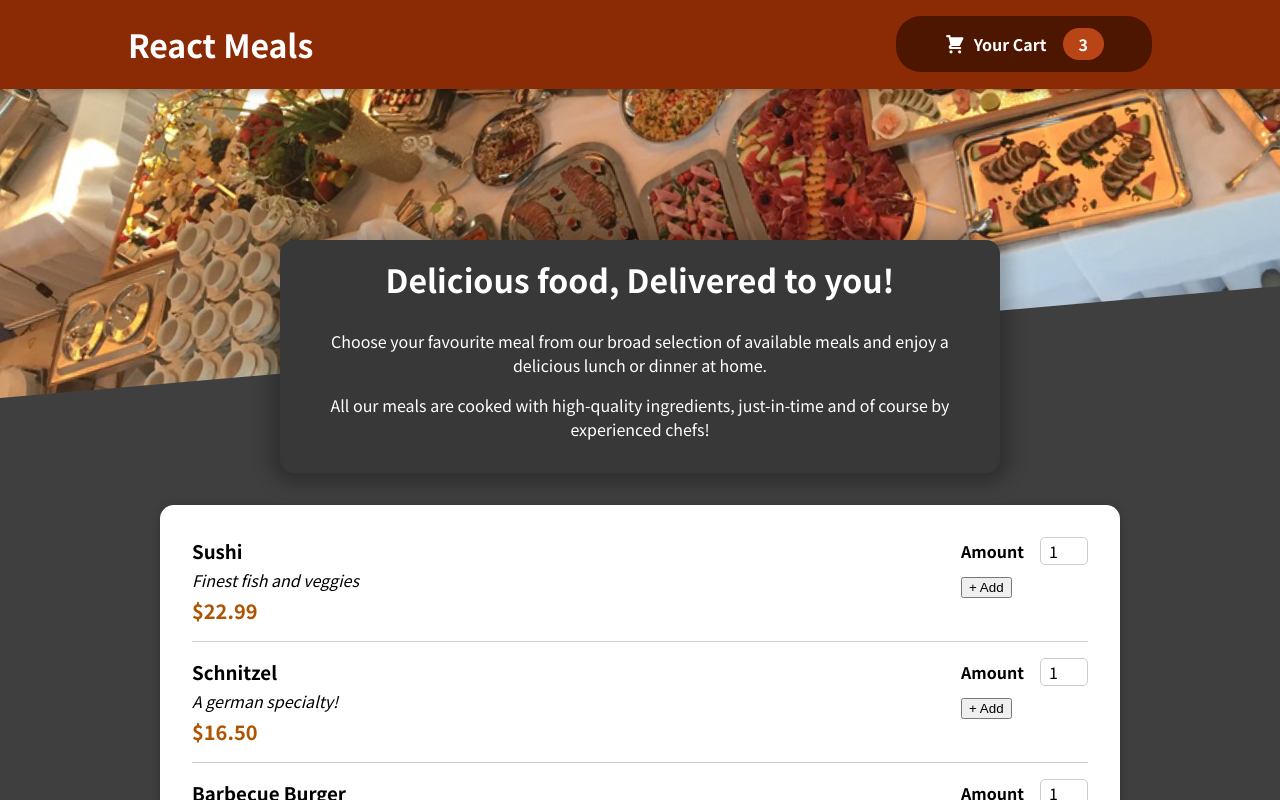
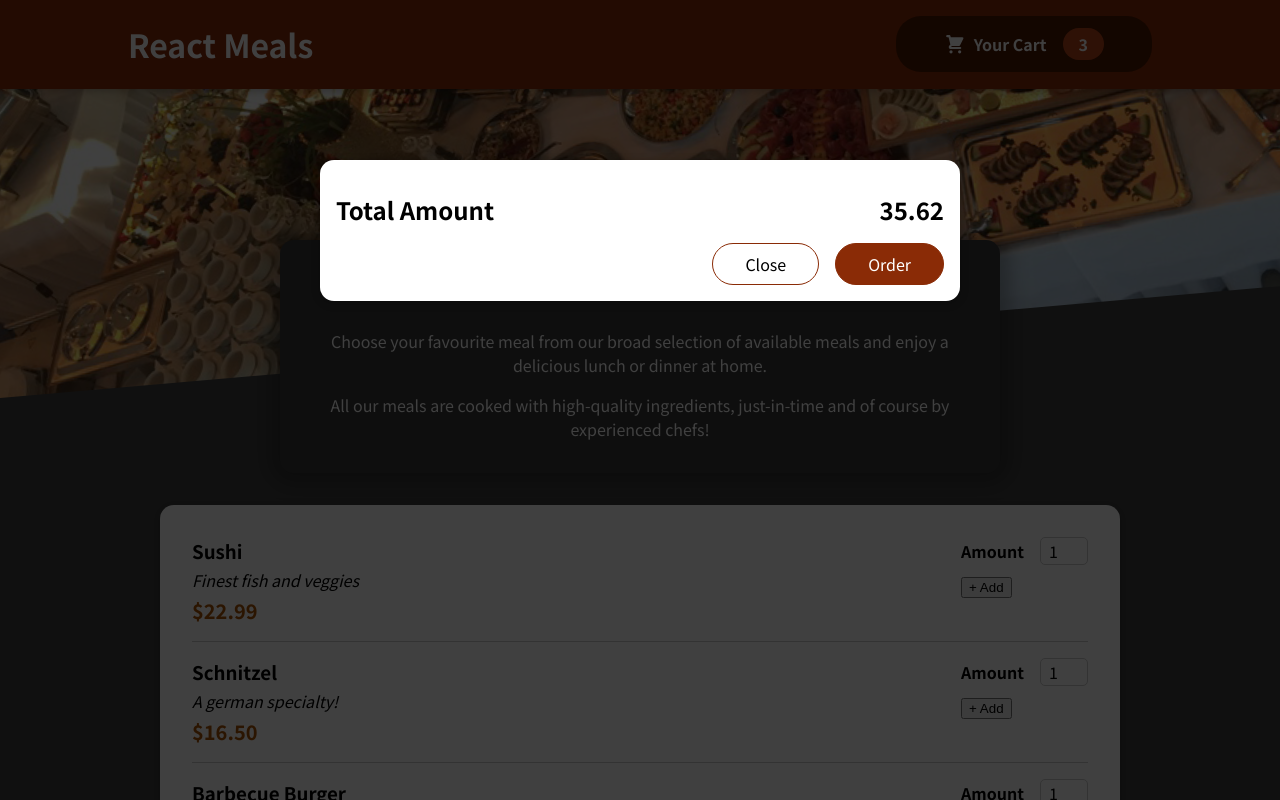
Before and after one commit to anshgandhi/reactjs-practice-projects, a React (Create React App) app in the folder food-ordering-app/: page / in a window 1280 px wide. Shown: the top 800 px of the page. Built offline with nearby package versions, Linux system fonts and the light colour scheme.

Commit message:
modal react portal

```diff
--- a/food-ordering-app/public/index.html
+++ b/food-ordering-app/public/index.html
@@ -28,6 +28,7 @@
   </head>
   <body>
     <noscript>You need to enable JavaScript to run this app.</noscript>
+    <div id="overlays"></div>
     <div id="root"></div>
     <!--
       This HTML file is a template.
--- a/food-ordering-app/src/App.js
+++ b/food-ordering-app/src/App.js
@@ -1,10 +1,12 @@
 import { Fragment } from "react";
 import Header from "./components/Layout/Header";
 import Meals from "./components/Meals/Meals";
+import Cart from "./components/Cart/Cart";
 
 function App() {
   return (
     <Fragment>
+      <Cart></Cart>
       <Header></Header>
       <Meals></Meals>
     </Fragment>
--- a/food-ordering-app/src/components/Cart/Cart.js
+++ b/food-ordering-app/src/components/Cart/Cart.js
@@ -1,4 +1,5 @@
 import classes from "./Cart.module.css";
+import Modal from "./../UI/Modal";
 
 const Cart = (props) => {
   const cartItem = [
@@ -11,17 +12,17 @@
   const cartItems = <ul className={classes["cart-items"]}>{cartItem}</ul>;
 
   return (
-    <div>
+    <Modal>
       {cartItems}
       <div className={classes.total}>
         <span> Total Amount</span>
         <span> 35.62</span>
       </div>
       <div className={classes.actions}>
-        <button className={classes['button-alt']}>Close</button>
+        <button className={classes["button-alt"]}>Close</button>
         <button className={classes.button}>Order</button>
       </div>
-    </div>
+    </Modal>
   );
 };
 
--- a/food-ordering-app/src/components/Meals/MealItem/MealItemForm.js
+++ b/food-ordering-app/src/components/Meals/MealItem/MealItemForm.js
@@ -1,4 +1,3 @@
-import classes from "./MealItemForm.module.css";
 import Input from "../../UI/Input";
 
 const MealItemForm = (props) => {
--- /dev/null
+++ b/food-ordering-app/src/components/UI/Modal.js
@@ -0,0 +1,31 @@
+import classes from "./Modal.module.css";
+import ReactDOM from "react-dom";
+import { Fragment } from "react";
+
+const Backdrop = (props) => {
+  return <div className={classes.backdrop}></div>;
+};
+
+const ModalOverlay = (props) => {
+  return (
+    <div className={classes.modal}>
+      <div className={classes.content}>{props.children}</div>
+    </div>
+  );
+};
+
+const portalElement = document.getElementById("overlays");
+
+const Modal = (props) => {
+  return (
+    <Fragment>
+      {ReactDOM.createPortal(<Backdrop></Backdrop>, portalElement)}
+      {ReactDOM.createPortal(
+        <ModalOverlay>{props.children}</ModalOverlay>,
+        portalElement
+      )}
+    </Fragment>
+  );
+};
+
+export default Modal;
--- /dev/null
+++ b/food-ordering-app/src/components/UI/Modal.module.css
@@ -0,0 +1,40 @@
+.backdrop {
+    position: fixed;
+    top: 0;
+    left: 0;
+    width: 100%;
+    height: 100vh;
+    z-index: 20;
+    background-color: rgba(0,0,0,0.75);
+}
+
+.modal {
+    position: fixed;
+    top: 20vh;
+    left: 5%;
+    width: 90%;
+    background-color: white;
+    padding: 1rem;
+    border-radius:  14px;
+    box-shadow: 0 2px 8px rgba(0,0,0,0.25);
+    z-index: 30;
+    animation: slide-down 300ms ease-out forwards;
+}
+
+@media (min-width: 768px) {
+    .modal {
+        width: 40rem;
+        left: calc(50% - 20rem);
+    }
+}
+
+@keyframes slide-down {
+    from {
+        opacity: 0;
+        transform: translateY(-3rem);
+    }
+    to {
+        opacity: 1;
+        transform: translateY(0);
+    }
+}
```
